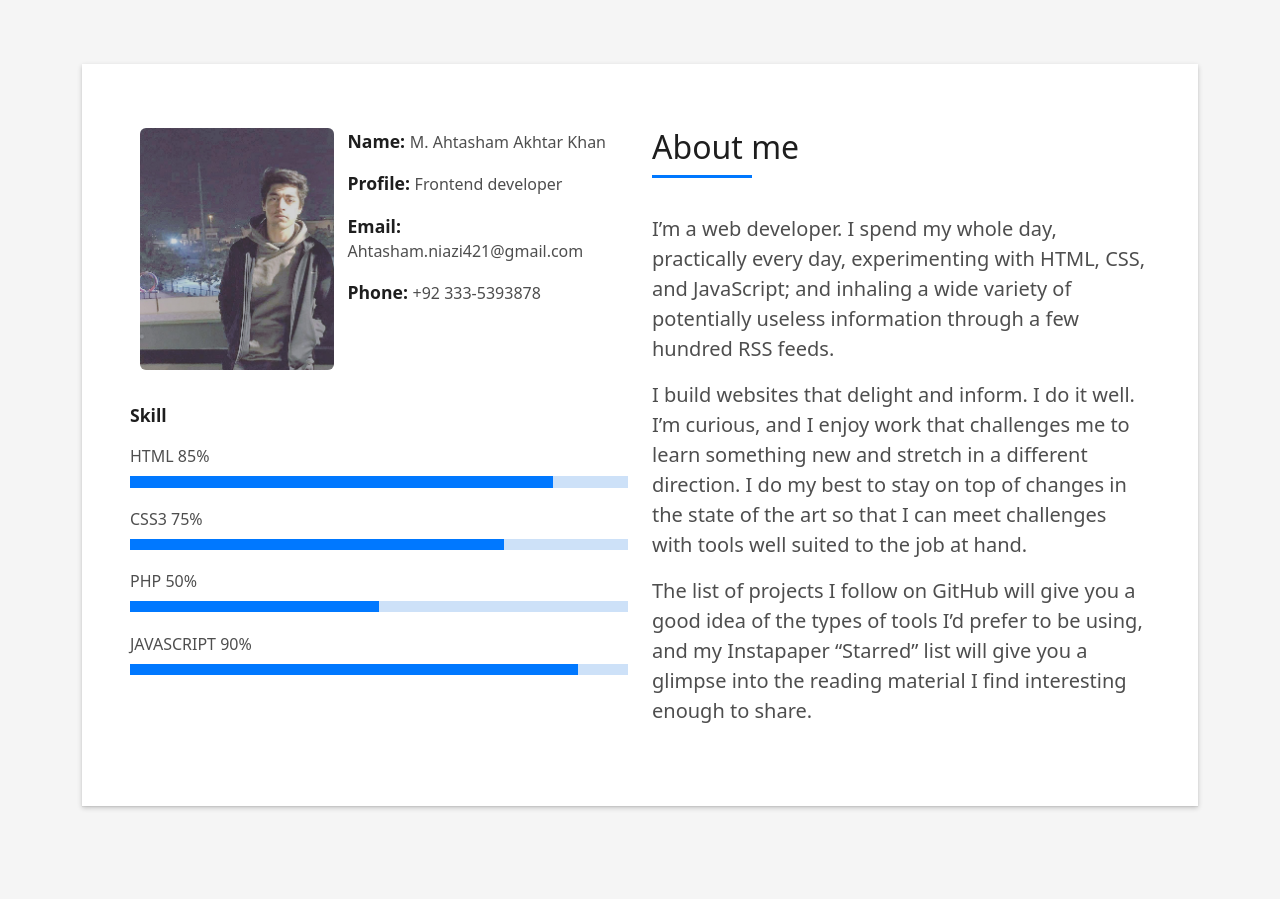
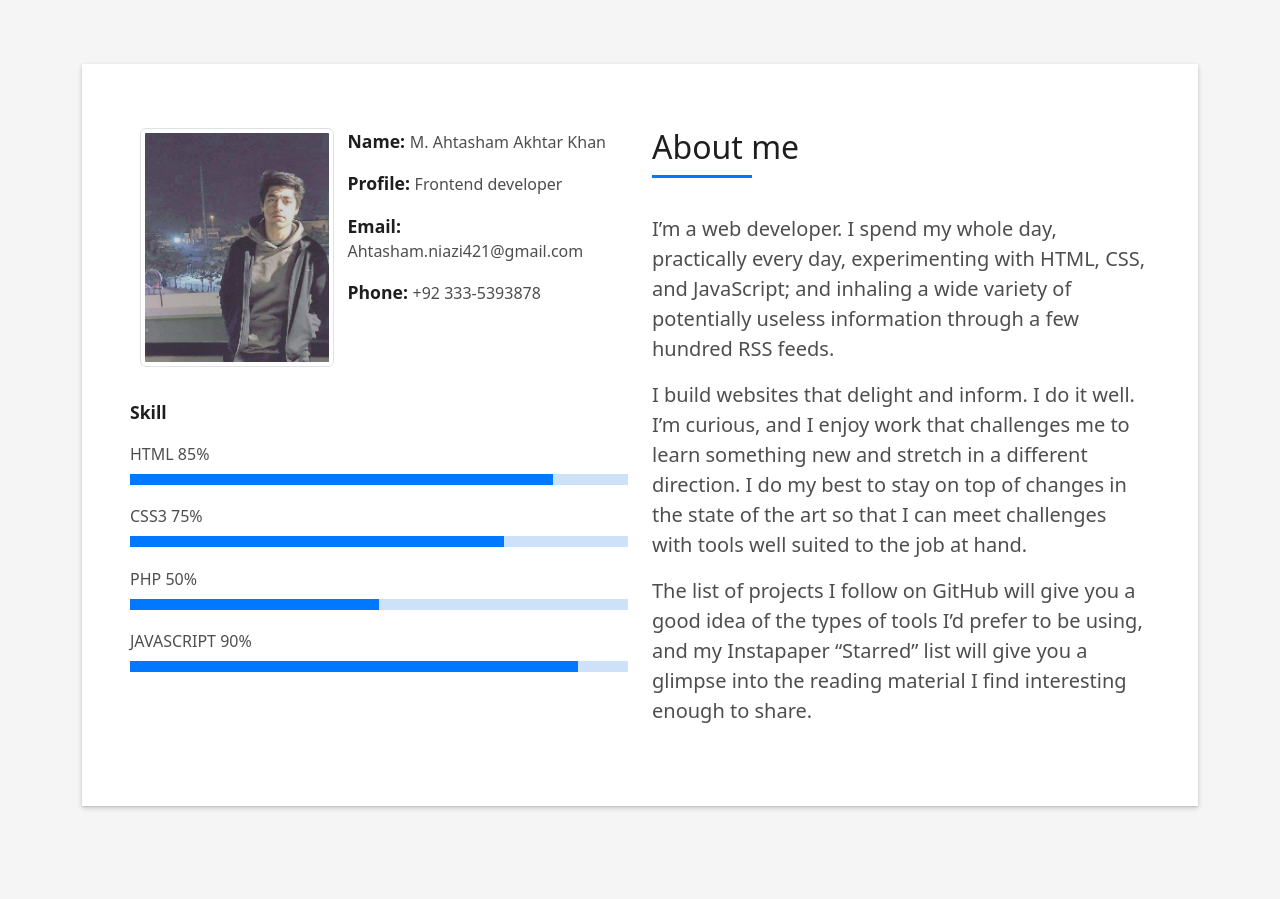
Before and after one commit to ByteOverload/Portfolio.io, a plain HTML site: page index.html in a window 1280 px wide. Shown: the part 800-1699 px from the top of the page. Drawn offline with Linux system fonts and the light colour scheme.

Commit message:
Update index.html

```diff
--- a/index.html
+++ b/index.html
@@ -120,7 +120,7 @@
                         <div class="about-img">
                           <img
                             src="assets/img/Me2.jpg"
-                            class="img-fluid rounded b-shadow-a"
+                            class="img-thumbnail rounded b-shadow-a"
                             alt=""
                           />
                         </div>
```
